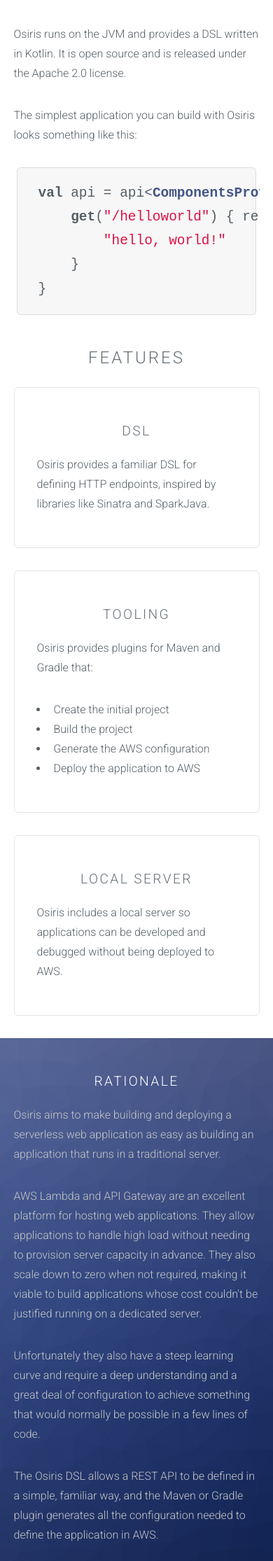
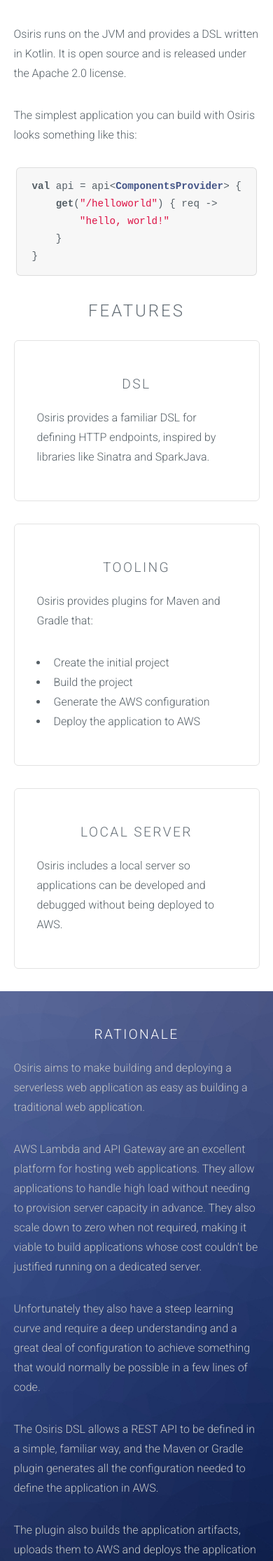
Before and after one commit to cjkent/cjkent.github.io, a Jekyll site: the page built from index.html, in a window 390 px wide. Shown: the part 581-2811 px from the top of the page at 70% size. Built offline with Jekyll 4.4.1, drawn with Linux system fonts in a browser that asks for light colours.

Commit message:
Fix code font size on small screens

```diff
--- a/css/syntax.css
+++ b/css/syntax.css
@@ -2,7 +2,16 @@
   background: #ffffff;
   font-family: 'DejaVu Sans Mono', monospace;
   text-align: left;
-  font-size: 1.5em;
+}
+@media only screen and (max-width: 1000px) {
+  .highlight {
+    font-size: 1.1em;
+  }
+}
+@media only screen and (min-width: 1000px) {
+  .highlight {
+    font-size: 1.5em;
+  }
 }
 .highlight .c { color: #999988; font-style: italic } /* Comment */
 .highlight .err { color: #a61717; background-color: #e3d2d2 } /* Error */
--- a/index.html
+++ b/index.html
@@ -69,8 +69,8 @@
             <div class="row">
                 <div class="8u">
                     <h3>Rationale</h3>
-                    <p>Osiris aims to make building and deploying a serverless web application as easy as building an
-                        application that runs in a traditional server.</p>
+                    <p>Osiris aims to make building and deploying a serverless web application as easy as building a
+                        traditional web application.</p>
                     <p>AWS Lambda and API Gateway are an excellent platform for hosting web applications. They allow
                         applications to handle high load without needing to provision server capacity in advance.
                         They also scale down to zero when not required, making it viable to build
```
